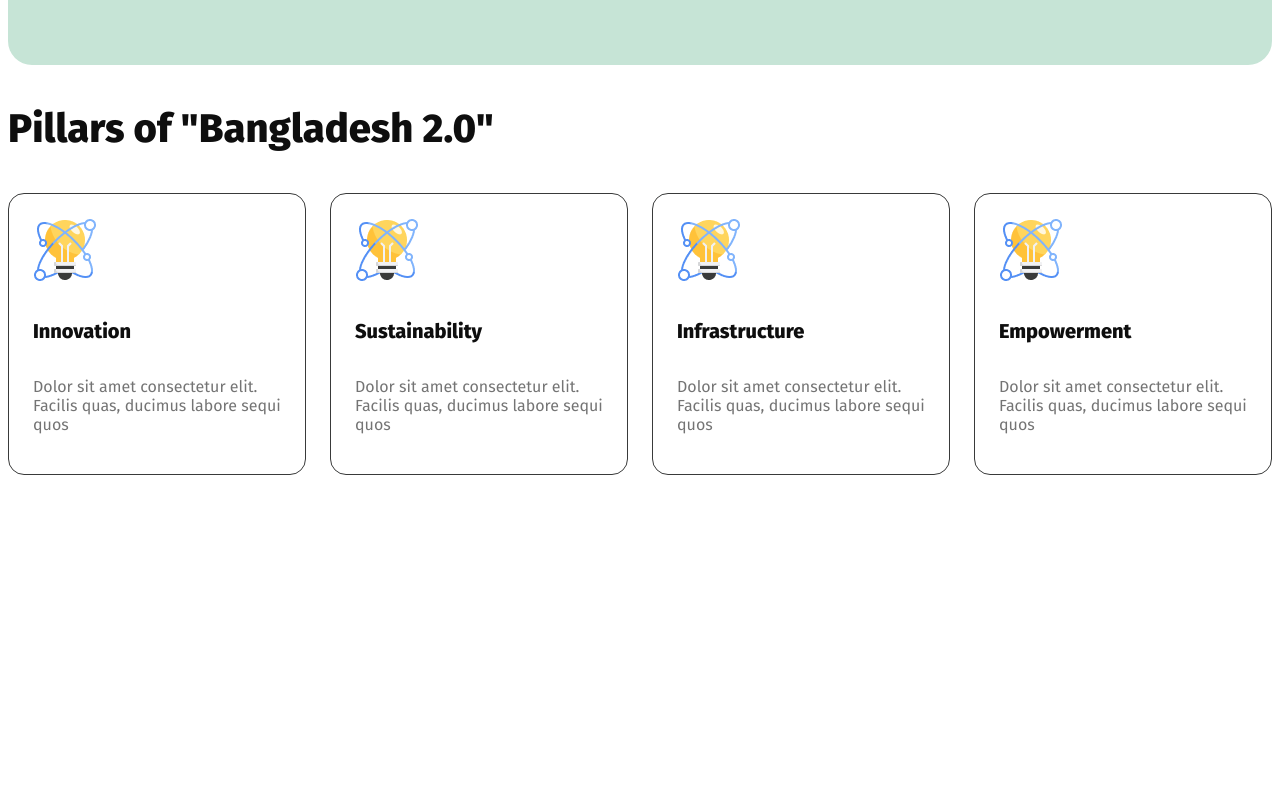
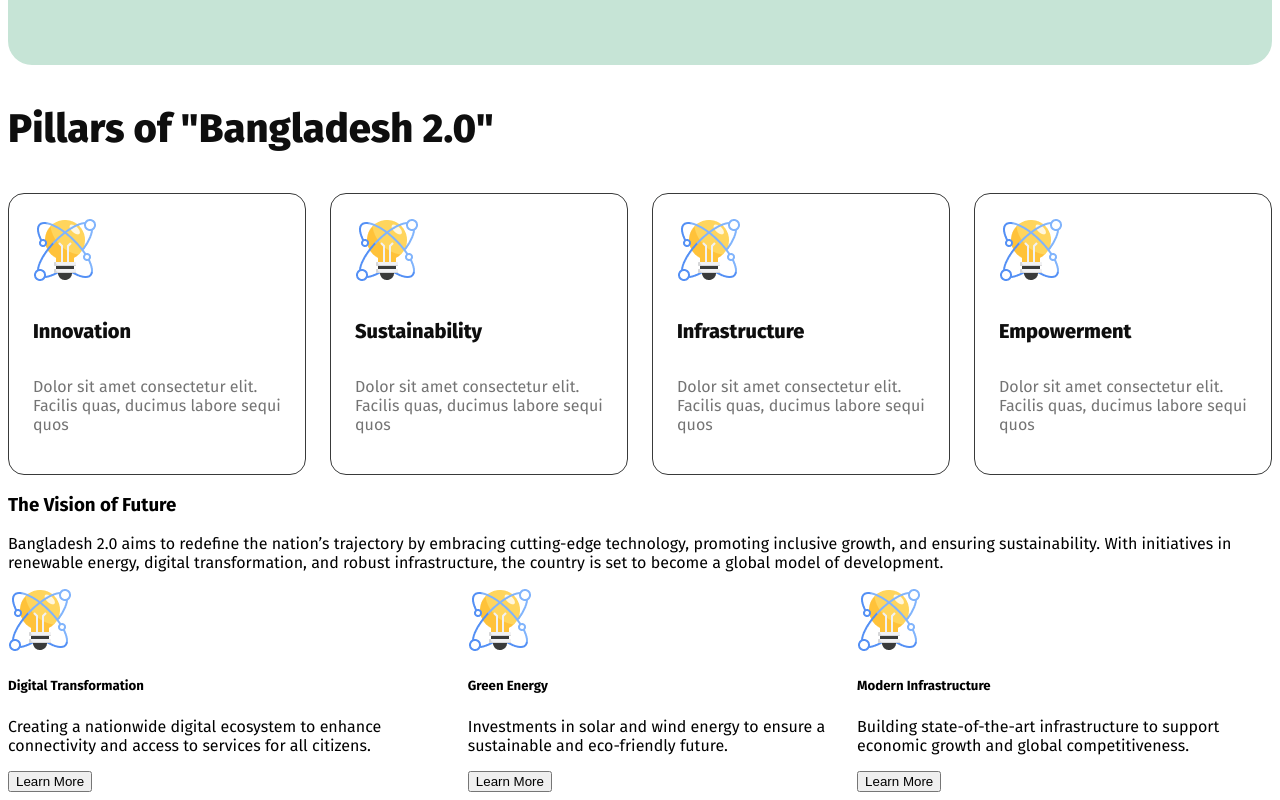
Before and after one commit to nrcissus/assignment-1, a plain HTML site: page index.html in a window 1280 px wide. Shown: the part 595-1395 px from the top of the page. Before the commit the page ends 1078 px from the top, so only its background shows below. Drawn offline with Linux system fonts and the light colour scheme.

Commit message:
vishon section added not stylized yet

```diff
--- a/index.html
+++ b/index.html
@@ -30,7 +30,7 @@
     </header>
 
     <main>
-        <section>
+        <section class="pillar">
             <h3>Pillars of "Bangladesh 2.0"</h3>
             <div class="cards">
                 <div class="card-1 card_border">
@@ -58,6 +58,37 @@
                 </div>
             </div>
         </section>
+
+        <section class="vishon-section">
+            <h3>The Vision of Future</h3>
+            <p>Bangladesh 2.0 aims to redefine the nation’s trajectory by embracing cutting-edge technology, promoting
+                inclusive growth, and ensuring sustainability. With initiatives in renewable energy, digital
+                transformation, and robust infrastructure, the country is set to become a global model of development.
+            </p>
+
+            <div class="card-container">
+                <div class="card btn-green">
+                    <img src="assets/card-icon.png" alt="">
+                    <h5>Digital Transformation</h5>
+                    <p>Creating a nationwide digital ecosystem to enhance connectivity and access to services for all citizens.</p>
+                    <button>Learn More</button>
+                </div>
+
+                <div class="card">
+                    <img src="assets/card-icon.png" alt="">
+                    <h5>Green Energy</h5>
+                    <p>Investments in solar and wind energy to ensure a sustainable and eco-friendly future.</p>
+                    <button>Learn More</button>
+                </div>
+
+                <div class="card">
+                    <img src="assets/card-icon.png" alt="">
+                    <h5>Modern Infrastructure</h5>
+                    <p>Building state-of-the-art infrastructure to support economic growth and global competitiveness.</p>
+                    <button>Learn More</button>
+                </div>
+            </div>
+        </section>
     </main>
 
     <footer></footer>
--- a/styles/styles.css
+++ b/styles/styles.css
@@ -83,7 +83,7 @@ nav button {
 
 /* Pillars of "Bangladesh 2.0" */
 
-section h3 {
+.pillar h3 {
     font-size: 40px;
     font-weight: 800;
     color: #0E0E0E;
@@ -113,3 +113,21 @@ section h3 {
     font-size: 16px;
     color: #747474;
 }
+
+
+/* The Vision of Future */
+
+.card-container {
+    display: flex;
+    justify-content: center;
+    gap: 20px;
+}
+
+.card {
+    background-color: #FFFFFF;
+    border-radius: 10px;
+}
+
+.btn-green {
+
+}
```
